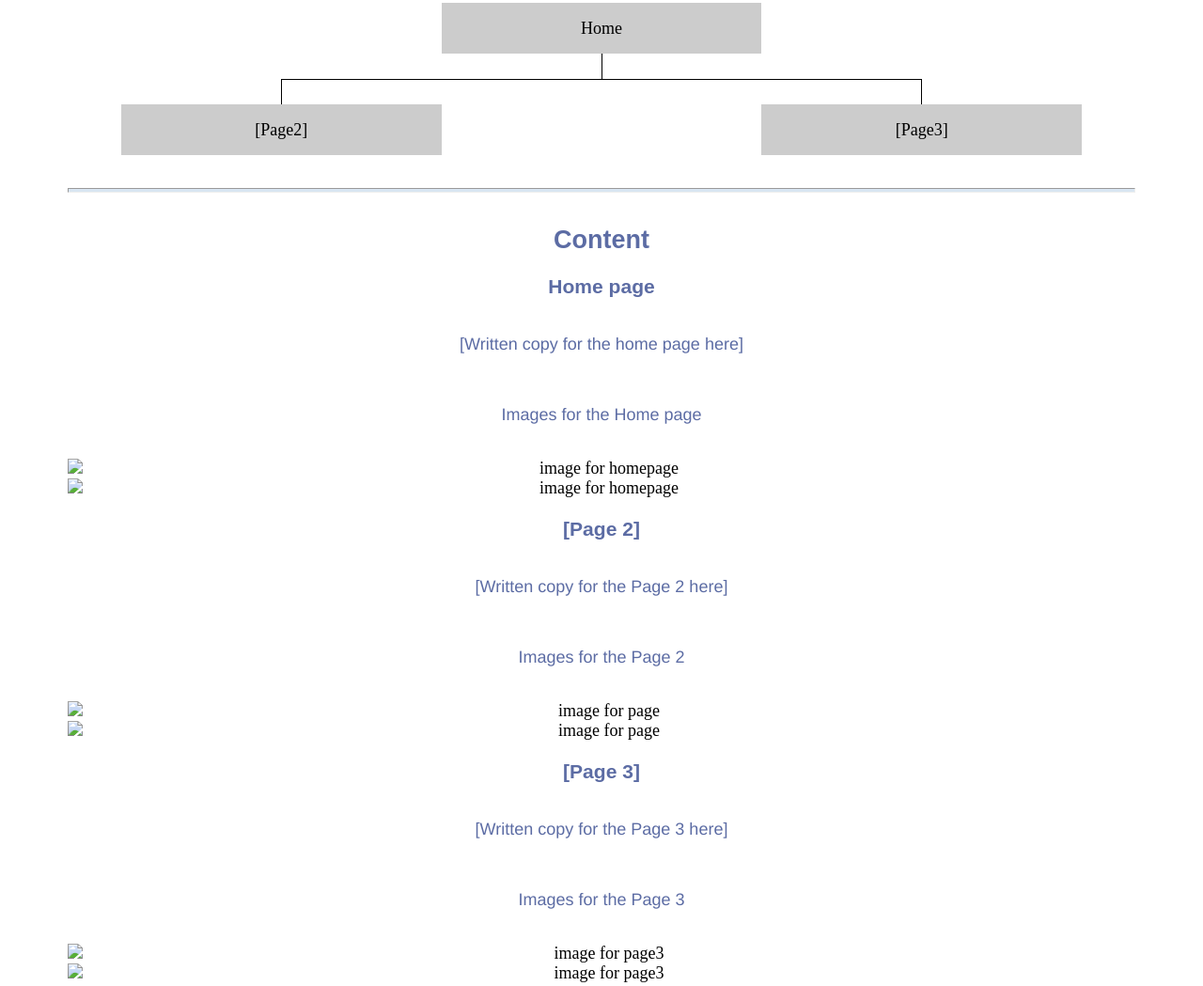
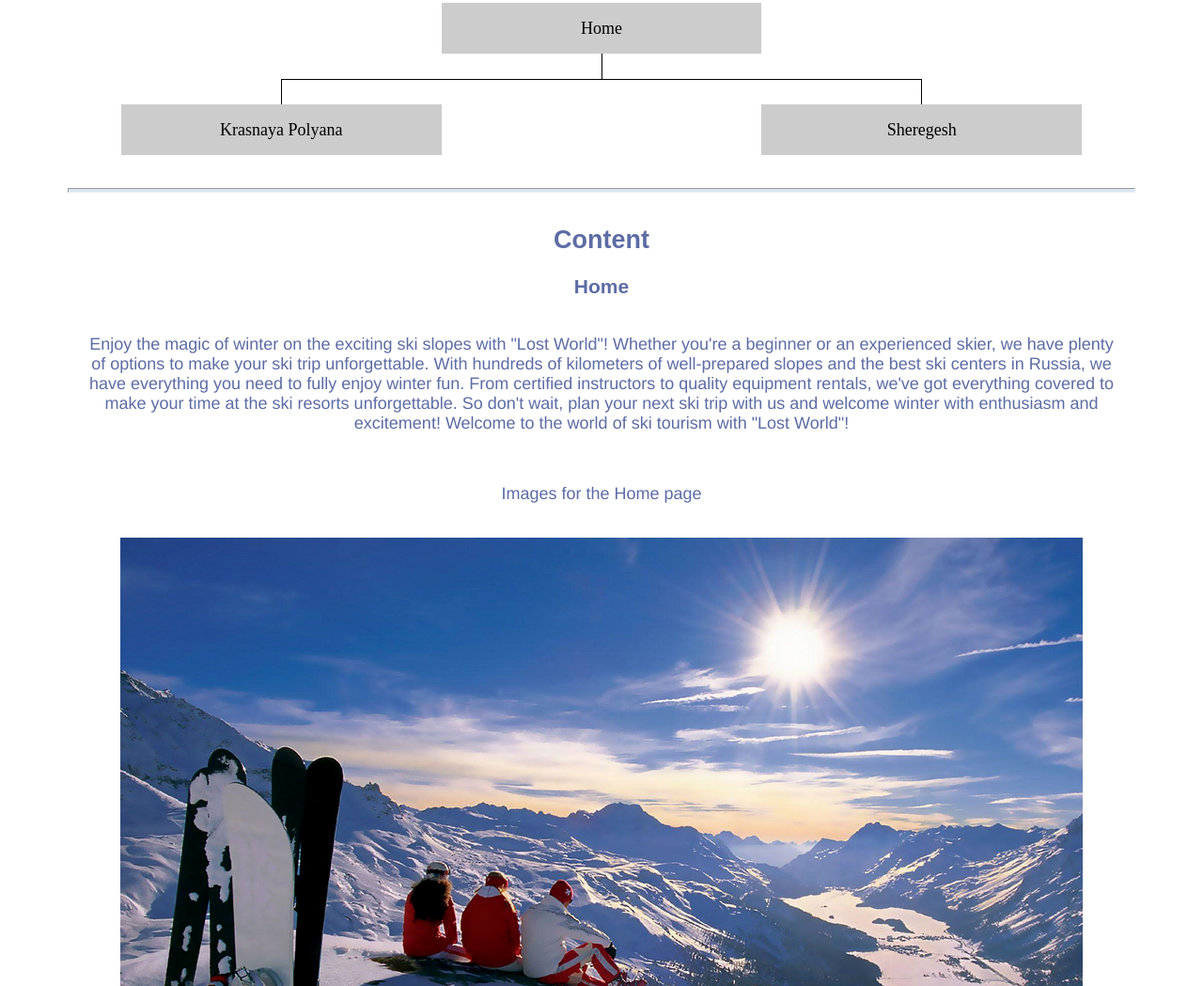
Before and after one commit to Bonduelle85/wdd130, a plain HTML site: page lostworld/site-plan.html in a window 1280 px wide. Shown: the part 2395-3444 px from the top of the page at 94% size. Drawn offline with Linux system fonts and the light colour scheme; a web font is replaced by a local one.

Commit message:
site-plan lost world content

```diff
--- a/lostworld/site-plan.html
+++ b/lostworld/site-plan.html
@@ -97,8 +97,8 @@
       <!-- Think about how you want your navigation bar to look. In the site-plan.css file change the colors to your colors to get the look you desire. -->
       <nav>
         <a href="#">Home</a>
-        <a href="#">Page2</a>
-        <a href="#">Page3</a>
+        <a href="#">Krasnaya Polyana</a>
+        <a href="#">Sheregesh</a>
       </nav>
       <hr>
       <h2>
@@ -109,10 +109,10 @@
           Home
         </div>
         <div class="sm-page2">
-          [Page2] <!-- change this -->
+          Krasnaya Polyana <!-- change this -->
         </div>
         <div class="sm-page3">
-          [Page3]  <!-- change this -->
+          Sheregesh  <!-- change this -->
         </div>
 
         <div class="top">
@@ -132,31 +132,107 @@
       <h2>
         Content
       </h2>
-      <h3>Home page</h3>
+      <h3>Home</h3>
       <p>
-        [Written copy for the home page here]
+        Enjoy the magic of winter on the exciting ski slopes with "Lost World"!
+
+        Whether you're a beginner or an experienced skier,
+        we have plenty of options to make your ski trip unforgettable.
+        With hundreds of kilometers of well-prepared slopes and
+        the best ski centers in Russia, we have everything
+        you need to fully enjoy winter fun.
+
+        From certified instructors to quality equipment rentals,
+        we've got everything covered to make your time at
+        the ski resorts unforgettable.
+        So don't wait, plan your next ski trip with us and welcome
+        winter with enthusiasm and excitement!
+        Welcome to the world of ski tourism with "Lost World"!
       </p>
       <p>Images for the Home page</p>
-        <img src="#" alt="image for homepage">
-        <img src="#" alt="image for homepage">
+        <img src="images/home-hero.png" alt="image for homepage">
+        <img src="images/home-img.png" alt="image for homepage">
 
       </ul>
-      <h3>[Page 2]</h3>
+      <h3>Krasnaya Polyana</h3>
       <p>
-        [Written copy for the Page 2 here]
+
+        Krasnaya Polyana is a popular ski resort
+        located in the picturesque Caucasus Mountains of Russia.
+        With its unique mountain scenery, abundance of snow and
+        modern ski slopes, Krasnaya Polyana is an ideal destination
+        for winter fun lovers.
+
+        The resort offers a wide variety of trails for skiers
+        of all skill levels, from beginners to advanced athletes.
+        Here you will find several kilometers of well-prepared trails
+        offering excellent skiing conditions. In addition, the resort
+        offers an extensive network of ski lifts, which provide
+        convenience and quick access to all slopes.
+
+        Krasnaya Polyana also has many opportunities for freeriding,
+        snow safaris and other types of winter activities.
+        You can rent equipment directly from the resort or hire
+        an instructor to improve your skiing or snowboarding skills.
+
+        In addition to winter sports, Krasnaya Polyana also has
+        ski schools where children and adults can learn to ski or
+        snowboard under the guidance of experienced instructors.
+
+        The resort also offers a wide range of off-slope activities.
+        You can enjoy snowmobiling, rope rides or visit cafes and
+        restaurants serving national and international cuisine.
+
+        Fresh mountain air, magnificent views of the surrounding
+        nature and the opportunity to forget about everyday worries
+        make a trip to Krasnaya Polyana an unforgettable experience that
+        will delight skiers and snowboarders of any level.
+
+
       </p>
-      <p>Images for the Page 2</p>
-        <img src="#" alt="image for page">
-        <img src="#" alt="image for page">
+      <p>Images for the Krasnaya Polyana Page</p>
+        <img src="images/krasnaya-polyana-hero.png" alt="image for page">
+        <img src="images/krasnaya-polyana-img1.png" alt="image for page">
+        <img src="images/krasnaya-polyana-img2.png" alt="image for page">
 
       </ul>
-      <h3>[Page 3]</h3>
+      <h3>Sheregesh</h3>
       <p>
-        [Written copy for the Page 3 here]
+        Sheregesh is one of the most popular and sought-after
+        ski resorts in Russia. It is located in the Kemerovo region,
+        in the Altai Mountains, in the heart of Siberia and
+        offers a wide range of entertainment for winter sports lovers.
+
+        The main feature of Sheregesh is its unique mountain,
+        known as the "Mountain Range". With slopes up to 1,320 meters high,
+        the resort offers a variety of pistes and slopes suitable
+        for both beginners and experienced skiers and snowboarders.
+        There are also modern lifts, including chairlifts,
+        providing fast and comfortable lifting power.
+
+        Sheregesh has a well-developed infrastructure.
+        The resort offers a wide selection of hotels,
+        cafes and restaurants where you can relax and have
+        a snack after active skiing. There is also ski equipment
+        rental and professional instructors ready to help beginners
+        master and improve their skills.
+
+        One of the main attractions of Sheregesh is
+        "Bolshaya Utyuganka" - a ski complex where various competitions
+        are held, including the Snowboard World Cup. Various festivals,
+        concerts and other entertainment events are also held here every year.
+
+        The Sheregesh resort is actively developing and attracts
+        more and more tourists with its excellent conditions for
+        ski holidays. Thanks to its accessibility, beautiful nature
+        and variety of entertainment, Sheregesh is considered one
+        of the best ski resorts in the country.
       </p>
-      <p>Images for the Page 3</p>
-        <img src="#" alt="image for page3">
-        <img src="#" alt="image for page3">
+      <p>Images for the Sheregesh Page</p>
+        <img src="images/sheregesh-hero.png" alt="image for page3">
+        <img src="images/sheregesh-img1.png" alt="image for page3">
+        <img src="images/sheregesh-img2.png" alt="image for page3">
+
 
       </ul>
       <hr>
@@ -172,13 +248,13 @@
       </p>
       <img src="#" alt="home page wireframe">
 
-      <h3>[Page 2]</h3>
+      <h3>Krasnaya Polyana</h3>
       <p>
         [Any additional details about page 2 that the wireframe does not make clear]
       </p>
       <img src="#" alt="page 2 wireframe">
 
-      <h3>[Page 3]</h3>
+      <h3>Sheregesh</h3>
       <p>
         [Any additional details about page 3 that the wireframe does not make clear]
       </p>
```
Also changed, not shown: wwr/site-plan-rafting.html (+1 -1 lines), lostworld/images/home-hero.png (added), lostworld/images/home-img.png (added), lostworld/images/krasnaya-polyana-hero.png (added), lostworld/images/krasnaya-polyana-img1.png (added), lostworld/images/krasnaya-polyana-img2.png (added), lostworld/images/sheregesh-hero.png (added), lostworld/images/sheregesh-img1.png (added), lostworld/images/sheregesh-img2.png (added).
